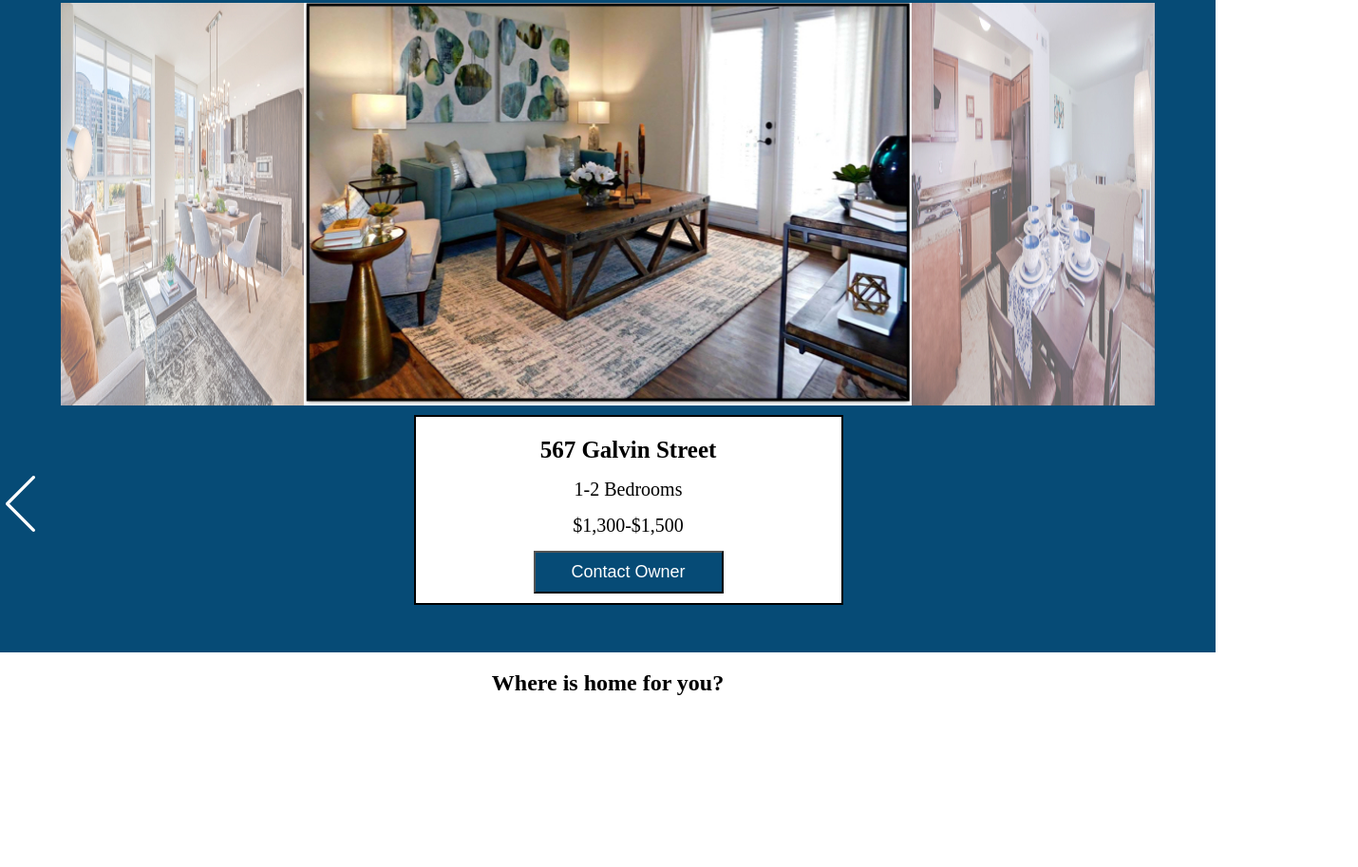
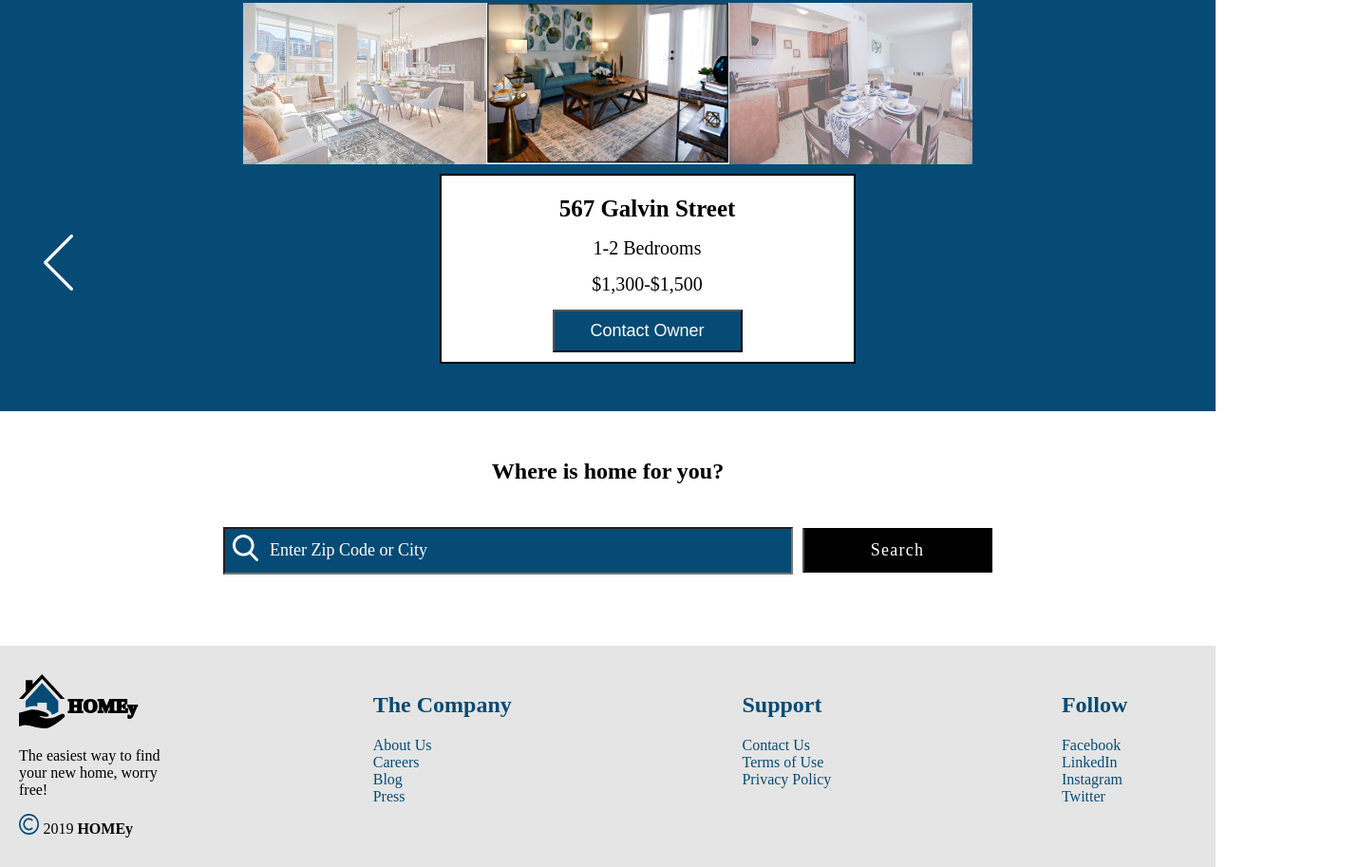
Before and after one commit to samira-estes-garcia/HOMEy, a plain HTML site: page index.html in a window 1280 px wide. Shown: the part 1743-2656 px from the top of the page at 95% size, 1430 px wide, since content can reach past the window. Before the commit the page ends 2496 px from the top, so only its background shows below. Drawn offline with nearby package versions, Linux system fonts and the light colour scheme; a web font is replaced by a local one.

Commit message:
added footer

```diff
--- a/index.html
+++ b/index.html
@@ -105,8 +105,45 @@
       </section>
       <section id="home-search">
           <h1>Where is home for you?</h1>
+          <form>
+            <label for="site-search"></label>
+            <div class="search-wrapper">
+                <img src="homey-img/search-white.svg" alt="search icon" />
+                <input type="search" id="site-search"
+                    aria-label="Search through site content" placeholder="Enter Zip Code or City">
+            </div>
+            <button id="site-search-btn">Search</button>
+          </form>
       </section>
       <footer>
+        <section id="copyright">
+            <img id="footer-logo" src="homey-img/homey-logo.svg" alt="homey logo" />
+            <p>The easiest way to find <br> your new home, worry <br> free!</p>
+            <img id="footer-copyright" src="homey-img/copyright-logo.svg" alt="home copyright logo" />
+            <span>2019 <b>HOMEy</b></span>
+        </section>
+        <div id="footer-section-wrapper">
+            <section id="company">
+                <h1>The Company</h1>
+                <a href="#">About Us</a> <br>
+                <a href="#">Careers</a> <br>
+                <a href="#">Blog</a> <br>
+                <a href="#">Press</a> <br>
+            </section>
+            <section id="support">
+                <h1>Support</h1>
+                <a href="#">Contact Us</a> <br>
+                <a href="#">Terms of Use</a> <br>
+                <a href="#">Privacy Policy</a> <br>
+            </section>
+            <section id="follow">
+                <h1>Follow</h1>
+                <a href="#">Facebook</a> <br>
+                <a href="#">LinkedIn</a> <br>
+                <a href="#">Instagram</a> <br>
+                <a href="#">Twitter</a> <br>
+            </section>
+        </div>
       </footer>
     </main>
     <script
--- a/style.css
+++ b/style.css
@@ -91,6 +91,11 @@ body {
   margin-left: 25px !important;
 }
 
+#search:hover {
+  background-color: #e5e5e5 !important;
+  color: black;
+}
+
 #hero-img img {
   width: 100%;
 }
@@ -172,24 +177,13 @@ body {
   justify-content: center;
 }
 
-/* #property-images img {
-  width: 25%;
-} */
-
-#main-house {
-  width: 50%;
-}
-
-#left-house {
-  width: 20%;
-}
-
-#right-house {
+#property-images img {
   width: 20%;
 }
 
 #property-description {
   display: flex;
+  margin-left: 40px;
 }
 
 #info-container {
@@ -240,6 +234,97 @@ body {
 #home-search {
   font-family: Heiti SC;
   text-align: center;
+  margin-top: 50px;
+  padding-bottom: 75px;
 }
 
-/* color: #064b76 !important; */
+form {
+  display: flex;
+  justify-content: center;
+  align-items: baseline;
+}
+
+#site-search {
+  background-color: #064b76;
+  width: 600px;
+  height: 50px;
+  font-family: Heiti SC;
+  font-size: 18px;
+  text-indent: 45px;
+  margin-top: 25px;
+}
+
+::placeholder {
+  color: white;
+}
+
+.search-wrapper {
+  position: relative;
+}
+
+.search-wrapper img {
+  position: absolute;
+  top: 0px;
+  left: 0px;
+  width: 4.5%;
+  margin-top: 33px;
+  margin-left: 10px;
+}
+
+#site-search-btn {
+  text-decoration: none;
+  background-color: black;
+  color: white;
+  margin-left: 10px;
+  width: 200px;
+  height: 47px;
+  font-size: 18px;
+  letter-spacing: 0.07em;
+  padding: 10px;
+  border-top: 0.5px solid black;
+  border-bottom: 0.5px solid black;
+  font-family: Heiti SC;
+}
+
+footer {
+  background-color: #e5e5e5;
+  font-family: Heiti SC;
+  padding-top: 30px;
+  padding-bottom: 30px;
+}
+
+#copyright {
+  margin-left: 20px;
+}
+
+#footer-logo {
+  width: 10%;
+}
+
+#footer-copyright {
+  width: 1.7%;
+}
+
+#footer-section-wrapper {
+  display: flex;
+  float: right;
+  margin-top: -150px;
+  margin-right: -150px;
+  width: 100%;
+  height: 100%;
+  justify-content: space-evenly;
+}
+
+#footer-section-wrapper h1 {
+  margin-top: -4px;
+}
+
+footer a {
+  text-decoration: none;
+  color: #064b76;
+}
+
+footer h1 {
+  color: #064b76;
+  font-weight: bolder;
+}
```
Also changed, not shown: 1 other file.
